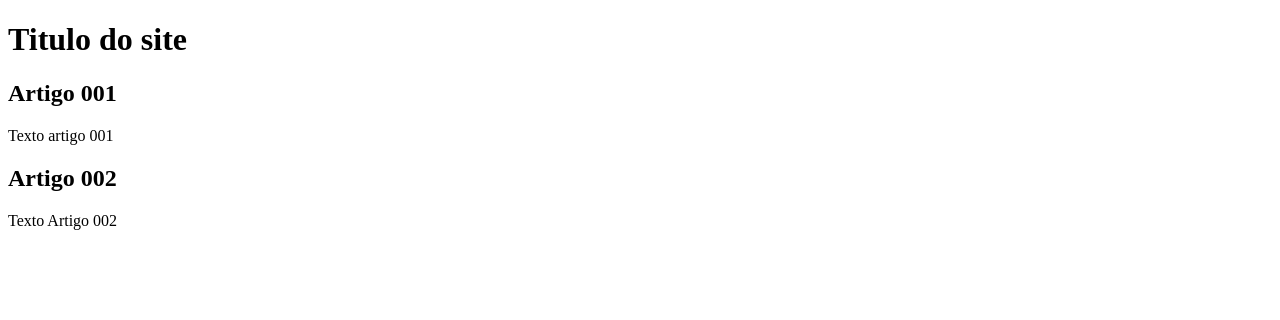
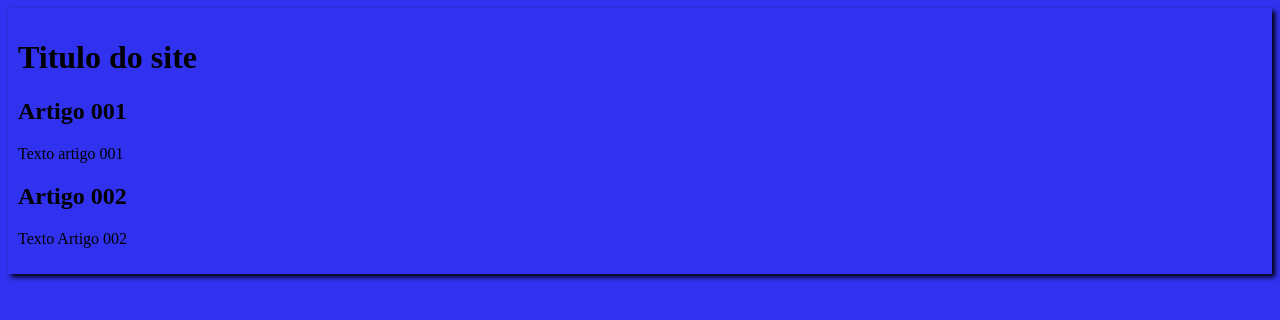
Before and after one commit to leoschueroff/projeto-de-um-site, a plain HTML site: page index.html in a window 1280 px wide. Drawn offline with Linux system fonts and the light colour scheme.

Commit message:
Iniciei o design

```diff
--- /dev/null
+++ b/estilos/style.css
@@ -0,0 +1,18 @@
+{
+    font-family: arial
+    font-size: 16px
+}
+
+body{
+    background-color: rgb(49, 49, 240);
+
+}
+
+main {
+    background-color:rgb(238, 238, 241)
+    width: 500px ;
+    margin: auto;
+    box-shadow: 3px 3px 5px black;
+    padding: 10px;
+
+}
--- a/index.html
+++ b/index.html
@@ -5,6 +5,7 @@
     <meta http-equiv="X-UA-Compatible" content="IE=edge">
     <meta name="viewport" content="width=device-width, initial-scale=1.0">
     <title>Titulo do Site</title>
+    <link rel="stylesheet" href="estilos/style.css">
 </head>
 <body>
     <main>
```
